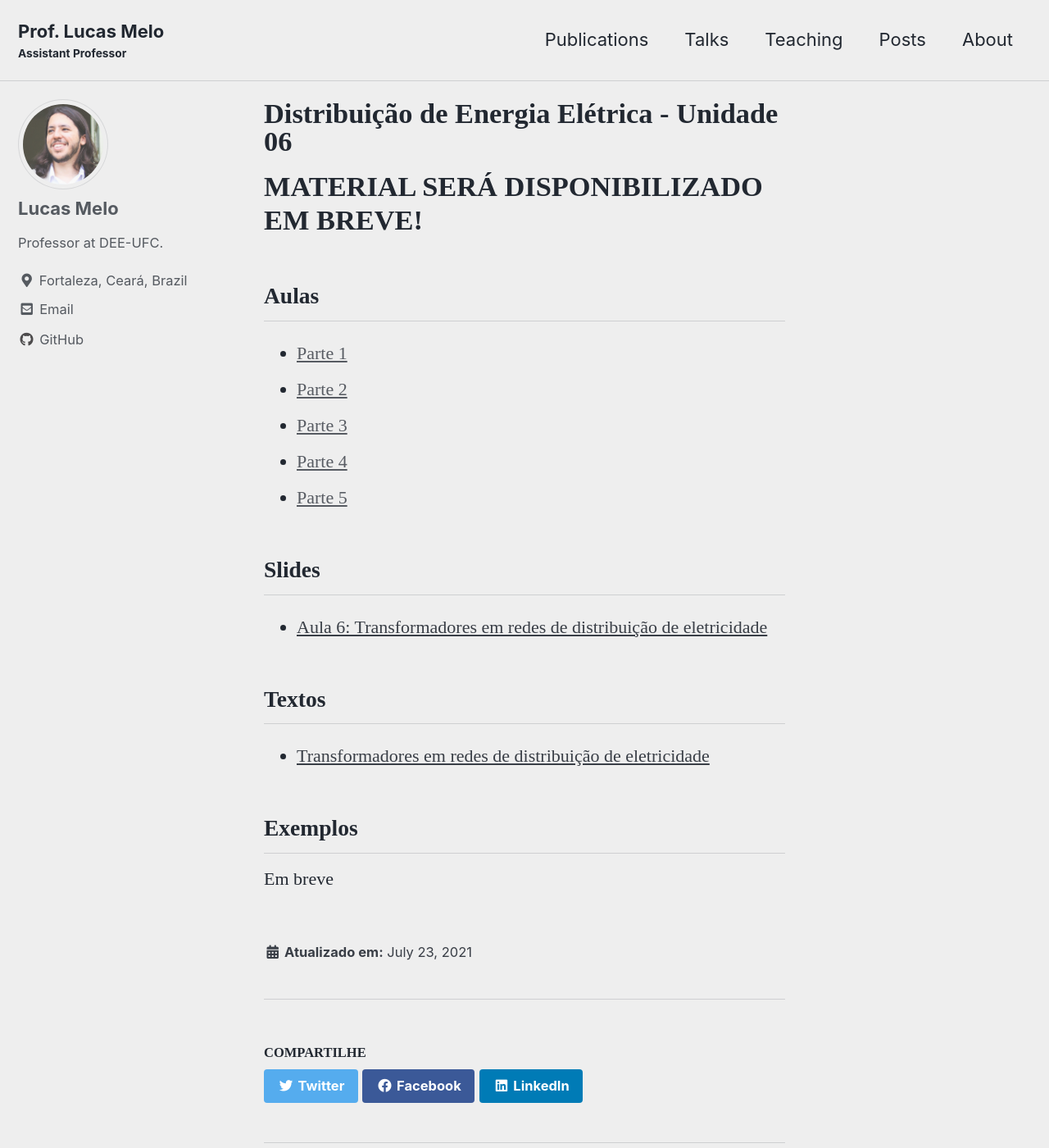
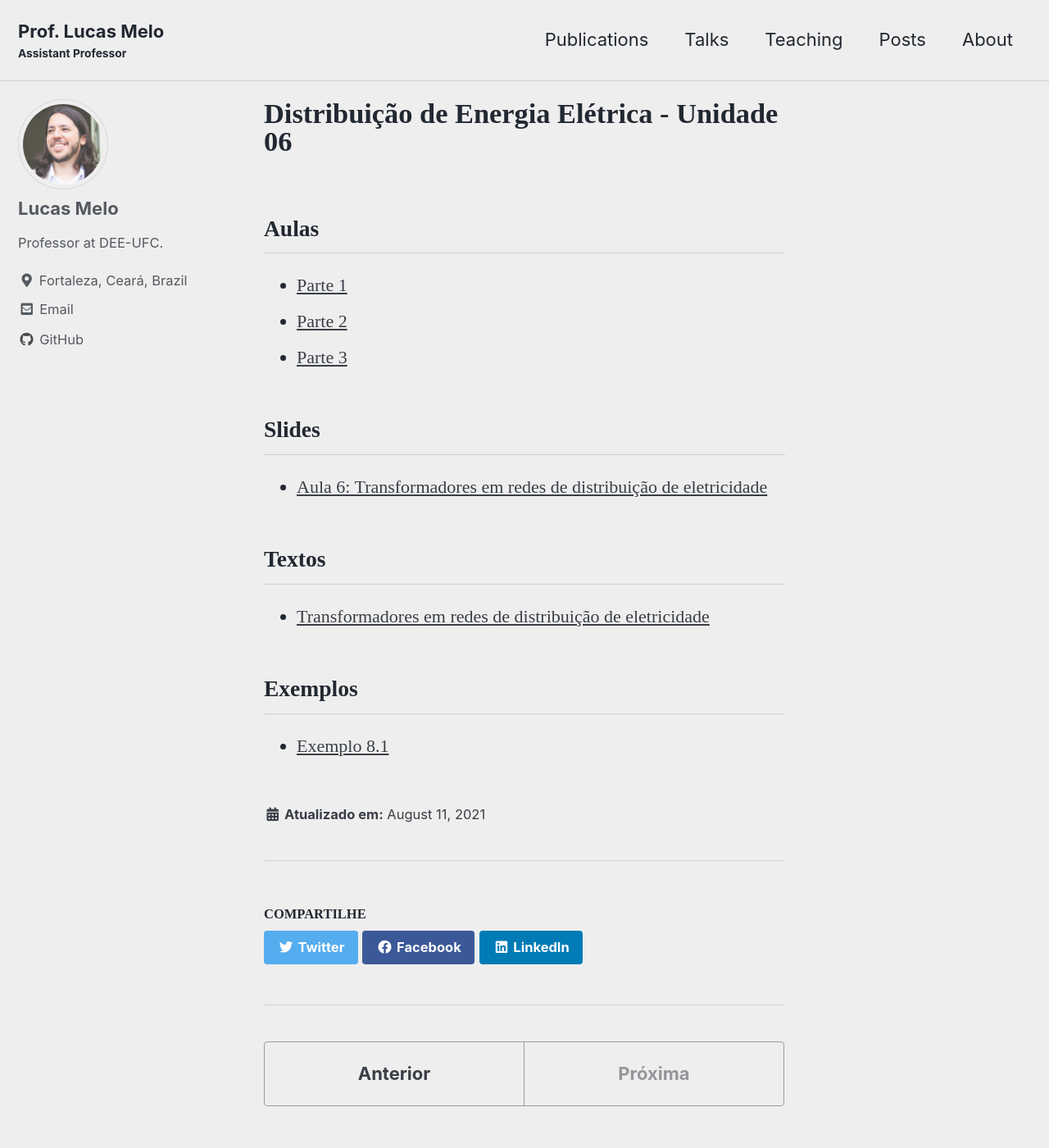
Before and after one commit to lucassm/lucassm.github.io, a Jekyll site: the page built from _teaching/DEE-2021/Unidade-06/index.md, in a window 1280 px wide and 1400 px high. Shown: the whole window at 82% size. Built offline with Jekyll 4.4.1, drawn with Linux system fonts in a browser that asks for light colours; cached includes are drawn as plain includes; some web fonts are replaced.

Commit message:
UPDADE Unidade 06 SDEE-2021

```diff
--- a/_teaching/DEE-2021/Unidade-06/index.md
+++ b/_teaching/DEE-2021/Unidade-06/index.md
@@ -4,24 +4,20 @@
 type: conteudo
 permalink: /teaching/DEE-2021/Unidade-06
 venue: Federal University of Ceara, Department of Electrical Engineering
-date: 2021-07-23
+date: 2021-08-11
 location: Fortaleza, Brazil
 ---
 
-# MATERIAL SERÁ DISPONIBILIZADO EM BREVE!
-
 ## Aulas
-- [Parte 1]()
-- [Parte 2]()
-- [Parte 3]()
-- [Parte 4]()
-- [Parte 5]()
+- [Parte 1](https://drive.google.com/file/d/1fy_4lAYkjpEV4lucJjbRp4WTkqpVWycR/view?usp=sharing)
+- [Parte 2](https://drive.google.com/file/d/1qBivzQe7ZQj8_jj1Zkoemknt2ookMbmY/view?usp=sharing)
+- [Parte 3](https://drive.google.com/file/d/1WcktKHqlB1aSxu0A72oXFW8hyItyj4qr/view?usp=sharing)
 
 ## Slides
 - [Aula 6: Transformadores em redes de distribuição de eletricidade](https://github.com/lucassm/lucassm.github.io/raw/master/files/SDEE-2021/aula6.pdf)
 
 ## Textos
-- [Transformadores em redes de distribuição de eletricidade](https://github.com/lucassm/lucassm.github.io/raw/master/files/SDEE-2021/Unidade-8-Tranformadores.pdf)
+- [Transformadores em redes de distribuição de eletricidade](https://github.com/lucassm/lucassm.github.io/raw/master/files/SDEE-2021/Unidade-8-Transformadores-de-Distribuicao-protected.pdf)
 
 ## Exemplos
-Em breve
+- [Exemplo 8.1](https://drive.google.com/file/d/10ylFeiaw5YExtfXiNnUaBXmVIurcb-Ro/view?usp=sharing)
```
Also changed, not shown: _teaching/DEE-2021/Unidade-08/index.md (added, +41 -0 lines), 2 other files.
